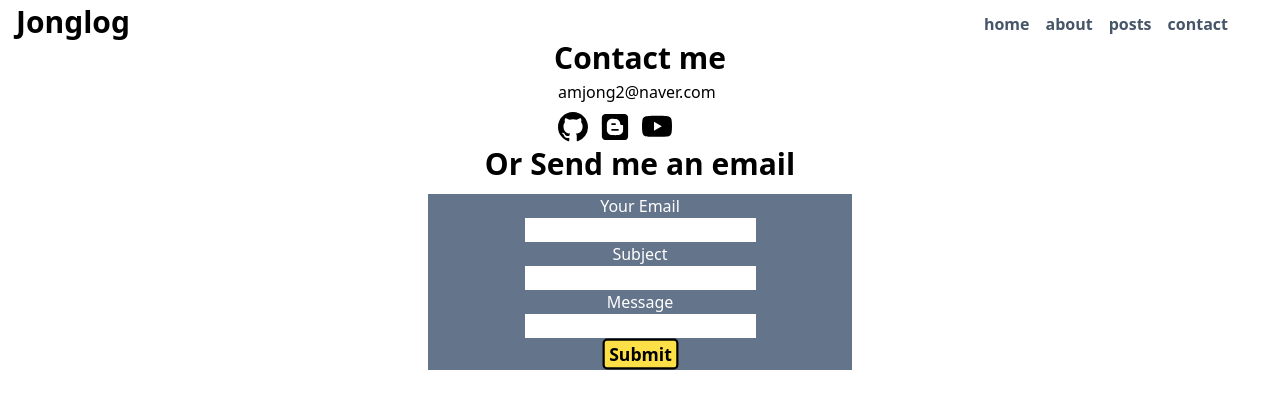
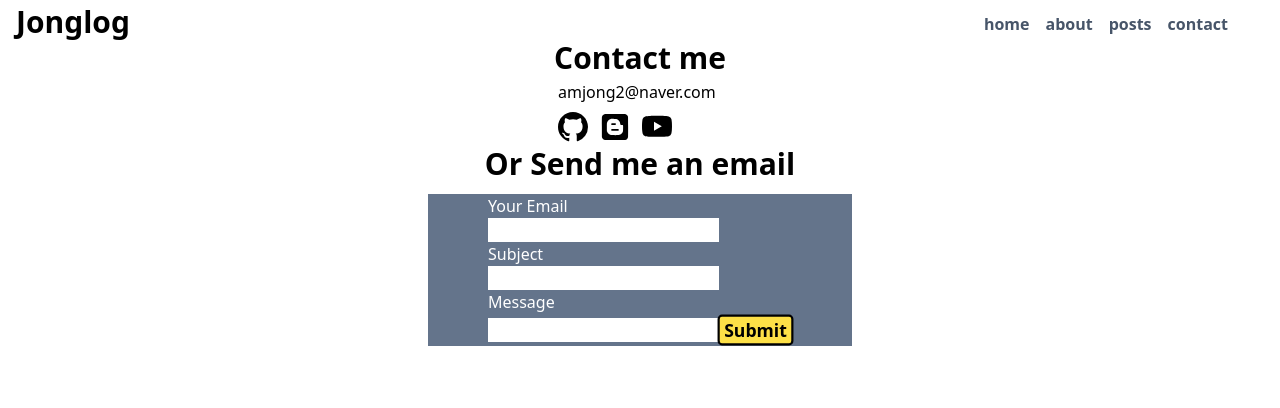
Before and after one commit to Amjong/jonglog, a Next.js app: page /contact in a window 1280 px wide. Shown: the top 408 px of the page. Built offline with nearby package versions, Linux system fonts and the light colour scheme.

Commit message:
Add mailer but do not operate

```diff
--- a/src/app/component/Button.tsx
+++ b/src/app/component/Button.tsx
@@ -1,9 +1,12 @@
 'use client';
 import React from 'react';
 
-export default function Button({ children }: any) {
+export default function Button({ children, handleSubmit }: any) {
   return (
-    <button className='bg-yellow-300 rounded-sm font-bold ring-black ring-2 pr-1 pl-1 m-1 scale-110'>
+    <button
+      onClick={handleSubmit}
+      className='bg-yellow-300 rounded-sm font-bold ring-black ring-2 pr-1 pl-1 m-1 scale-110'
+    >
       {children}
     </button>
   );
--- a/src/app/component/MailForm.tsx
+++ b/src/app/component/MailForm.tsx
@@ -1,17 +1,10 @@
 import React from 'react';
 import MyForm from './MyForm';
-import Button from './Button';
 
 export default function MailForm() {
   return (
     <div className='bg-slate-500 flex flex-col items-center'>
-      <h1 className='text-white'>Your Email</h1>
-      <MyForm width='300' height='50'></MyForm>
-      <h1 className='text-white'>Subject</h1>
-      <MyForm width='300' height='50'></MyForm>
-      <h1 className='text-white'>Message</h1>
-      <MyForm width='300' height='500'></MyForm>
-      <Button>Submit</Button>
+      <MyForm></MyForm>
     </div>
   );
 }
--- a/src/app/component/MyForm.tsx
+++ b/src/app/component/MyForm.tsx
@@ -1,24 +1,53 @@
 'use client';
-import React, { useState } from 'react';
+import React, { useCallback, useState } from 'react';
+import Button from './Button';
+import { mailInfo, sendMail } from '../util/mailer';
 
-export default function MyForm({
-  width,
-  height,
-}: {
-  width: string;
-  height: string;
-}) {
-  const [text, setText] = useState('');
+export default function MyForm() {
+  const handleSubmit = useCallback(({ from, to, subject, text }: mailInfo) => {
+    const info = sendMail({ from, to, subject, text });
+    console.log(info);
+  }, []);
+  const [mail, setMail] = useState<mailInfo>({
+    from: '',
+    to: '',
+    subject: '',
+    text: '',
+  });
   const handleChange = (e) => {
-    setText(e.target.value);
+    const { name, value } = e.target;
+    setMail((mail) => ({
+      ...mail,
+      [name]: value,
+    }));
   };
   return (
-    <input
-      width={width}
-      height={height}
-      type='text'
-      value={text}
-      onChange={handleChange}
-    ></input>
+    <div>
+      <h1 className='text-white'>Your Email</h1>
+      <input
+        width='300'
+        height='50'
+        type='text'
+        name='from'
+        onChange={handleChange}
+      ></input>
+      <h1 className='text-white'>Subject</h1>
+      <input
+        width='300'
+        height='50'
+        type='text'
+        name='subject'
+        onChange={handleChange}
+      ></input>
+      <h1 className='text-white'>Message</h1>
+      <input
+        width='300'
+        height='500'
+        type='text'
+        name='text'
+        onChange={handleChange}
+      ></input>
+      <Button handleSubmit={handleSubmit}>Submit</Button>
+    </div>
   );
 }
--- /dev/null
+++ b/src/app/util/mailer.ts
@@ -0,0 +1,38 @@
+'use strict';
+
+export type mailInfo = {
+  from: string;
+  to: string;
+  subject: string;
+  text: string;
+  html?: string;
+};
+
+const nodemailer = require('nodemailer');
+
+let isAlreadyCreated = false;
+let testAccount;
+let transporter;
+
+async function initialSetting() {
+  testAccount = await nodemailer.createTestAccount();
+
+  // create reusable transporter object using the default SMTP transport
+  transporter = nodemailer.createTransport({
+    host: 'smtp.ethereal.email',
+    port: 587,
+    secure: false, // true for 465, false for other ports
+    auth: {
+      user: testAccount.user, // generated ethereal user
+      pass: testAccount.pass, // generated ethereal password
+    },
+  });
+  isAlreadyCreated = true;
+}
+
+export async function sendMail({ from, to, subject, text }: mailInfo) {
+  if (!isAlreadyCreated) {
+    initialSetting();
+  }
+  return transporter.sendMail({ from, to, subject, text });
+}
```
